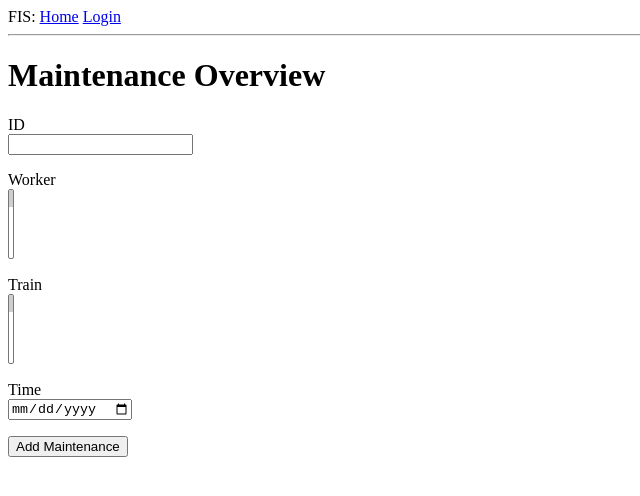
After one commit to DanielFalkner/PRDKE, a Flask app: page /maintenance in a window 1280 px wide. The commit adds this page. Shown: the top 496 px of the page, without its empty margins (0-640 px from the left). Run offline with Flask 2, Linux system fonts and the light colour scheme; data that the repository does not hold is empty; some libraries are stand-ins or nearby versions.

Commit message:
Maintenances can be created and deleted

```diff
--- a/app/forms.py
+++ b/app/forms.py
@@ -1,10 +1,10 @@
 from flask_wtf import FlaskForm
 from wtforms import StringField, PasswordField, BooleanField, SubmitField, TextAreaField, IntegerField, SelectField, \
-    FieldList
+    FieldList, DateField
 from wtforms.validators import ValidationError, DataRequired, Email, EqualTo, Length
 from wtforms_sqlalchemy.fields import QuerySelectField
 
-from app.models import User, Railwagon, Personwagon, Train
+from app.models import User, Railwagon, Personwagon, Train, Maintenance
 
 
 class LoginForm(FlaskForm):
@@ -102,6 +102,31 @@ class PersonwagonUpdateForm(FlaskForm):
     submit = SubmitField('Add Personwagon')
 
 
+def user_query():
+    return User.query
+
+
+def train_query():
+    return Train.query
+
+
+class MaintenanceForm(FlaskForm):
+    id = IntegerField('ID', validators=[DataRequired()])
+    user_id = QuerySelectField('Worker', query_factory=user_query, allow_blank=True, get_label='username',
+                               validators=[DataRequired()])
+    train_id = QuerySelectField('Train', query_factory=train_query, allow_blank=True, get_label='id',
+                                validators=[DataRequired()])
+    time = DateField('Time', validators=[DataRequired()])
+    submit = SubmitField('Add Maintenance')
+
+    def validate_id(self, id):
+        maintenance = Maintenance.query.filter_by(id=id.data).first()
+        if maintenance is not None:
+            raise ValidationError('Please use a different ID.')
+        if id.data < 0:
+            raise ValidationError('Please use a number > 0.')
+
+
 class EditProfileForm(FlaskForm):
     username = StringField('Username', validators=[DataRequired()])
     about_me = TextAreaField('About me', validators=[Length(min=0, max=140)])
--- a/app/routes.py
+++ b/app/routes.py
@@ -1,9 +1,9 @@
 from flask import render_template, flash, redirect, url_for, request, jsonify
 from app import app, db
 from app.forms import LoginForm, RegistrationForm, RailwagonForm, RailwagonUpdateForm, PersonwagonForm, \
-    PersonwagonUpdateForm, TrainForm
+    PersonwagonUpdateForm, TrainForm, MaintenanceForm
 from flask_login import current_user, login_user, logout_user, login_required
-from app.models import User, Railwagon, Personwagon, Train, trains_schema, train_schema
+from app.models import User, Railwagon, Personwagon, Train, trains_schema, train_schema, Maintenance
 from werkzeug.urls import url_parse
 
 
@@ -14,7 +14,9 @@ def index():
     railwagons = Railwagon.query.all()
     personwagons = Personwagon.query.all()
     trains = Train.query.all()
-    return render_template('index.html', title='Home', railwagons=railwagons, personwagons=personwagons, trains=trains)
+    maintenances = Maintenance.query.all()
+    return render_template('index.html', title='Home', railwagons=railwagons, personwagons=personwagons, trains=trains,
+                           maintenances=maintenances)
 
 
 @app.route('/login', methods=['GET', 'POST'])
@@ -116,6 +118,27 @@ def personwagon():
     return render_template('personwagon.html', title='Personwagon', form=form)
 
 
+@app.route('/maintenance', methods=['GET', 'POST'])
+def maintenance():
+    form = MaintenanceForm()
+    if form.validate_on_submit():
+        maintenance = Maintenance(id=form.id.data, user_id=form.user_id.data.id, train_id=form.train_id.data.id,
+                                  time=form.time.data)
+        db.session.add(maintenance)
+        db.session.commit()
+        return redirect(url_for('index'))
+    return render_template('maintenance.html', title='Maintenance', form=form)
+
+
+@app.route('/deleteMaintenance/<int:id>')
+def delete_Maintenance(id):
+    maintenance_to_delete = Maintenance.query.get_or_404(id)
+    db.session.delete(maintenance_to_delete)
+    db.session.commit()
+    return redirect(url_for('index'))
+    return render_template('index.html', maintenance_to_delete=maintenance_to_delete)
+
+
 @app.route('/deleteTrain/<int:id>')
 def delete_Train(id):
     train_to_delete = Train.query.get_or_404(id)
--- /dev/null
+++ b/app/templates/maintenance.html
@@ -0,0 +1,37 @@
+{% extends 'base.html' %}
+
+{% block content %}
+    <h1>Maintenance Overview</h1>
+    <form action="" method="post">
+        {{ form.hidden_tag() }}
+        <p>
+            {{ form.id.label }}<br>
+            {{ form.id(size=32) }}<br>
+            {% for error in form.id.errors %}
+            <span style="color: red;">[{{ error }}]</span>
+            {% endfor %}
+        </p>
+        <p>
+            {{ form.user_id.label }}<br>
+            {{ form.user_id(size=4) }}<br>
+            {% for error in form.user_id.errors %}
+            <span style="color: red;">[{{ error }}]</span>
+            {% endfor %}
+        </p>
+        <p>
+            {{ form.train_id.label }}<br>
+            {{ form.train_id(size=4) }}<br>
+            {% for error in form.train_id.errors %}
+            <span style="color: red;">[{{ error }}]</span>
+            {% endfor %}
+        </p>
+        <p>
+            {{ form.time.label }}<br>
+            {{ form.time(size=32) }}<br>
+            {% for error in form.time.errors %}
+            <span style="color: red;">[{{ error }}]</span>
+            {% endfor %}
+        </p>
+        <p>{{ form.submit() }}</p>
+    </form>
+{% endblock %}
```
Also changed, not shown: app/models.py (+9 -0 lines), app/templates/index.html (+20 -0 lines), app.db, 11 other files.
